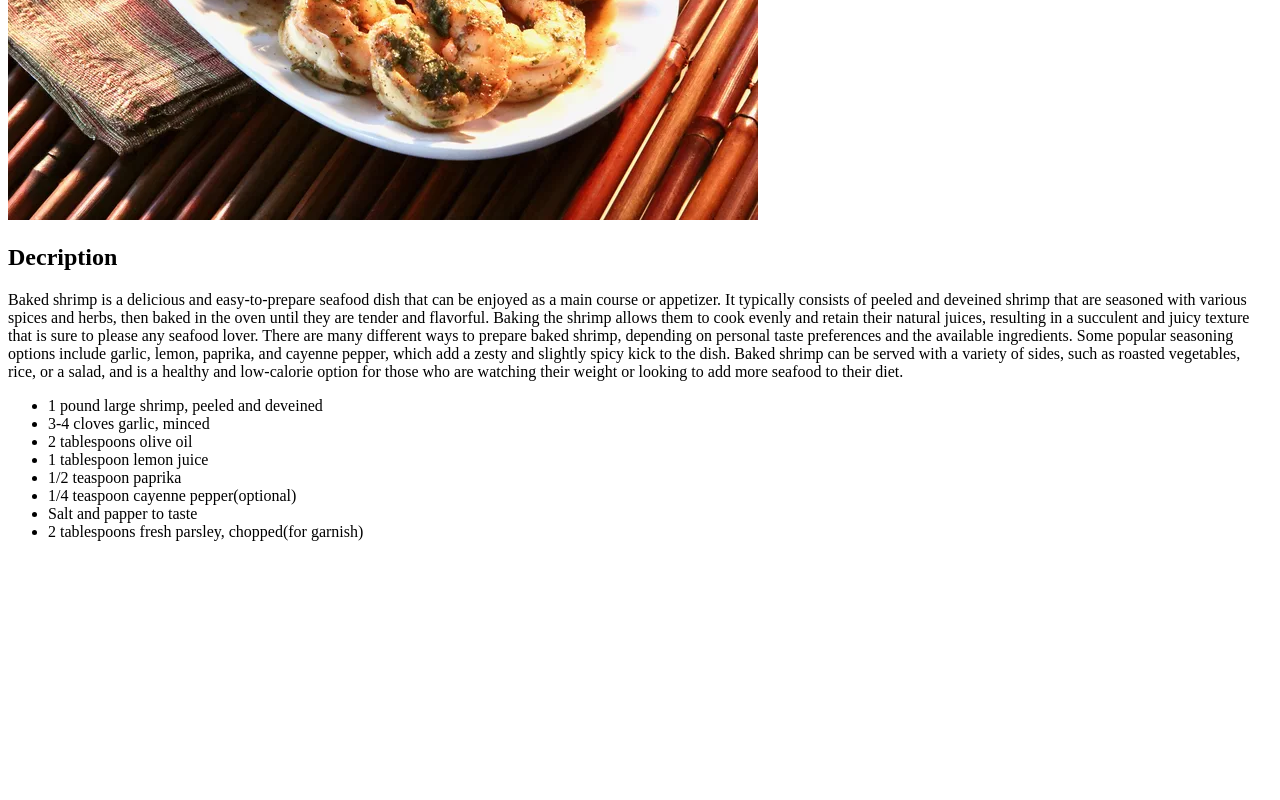
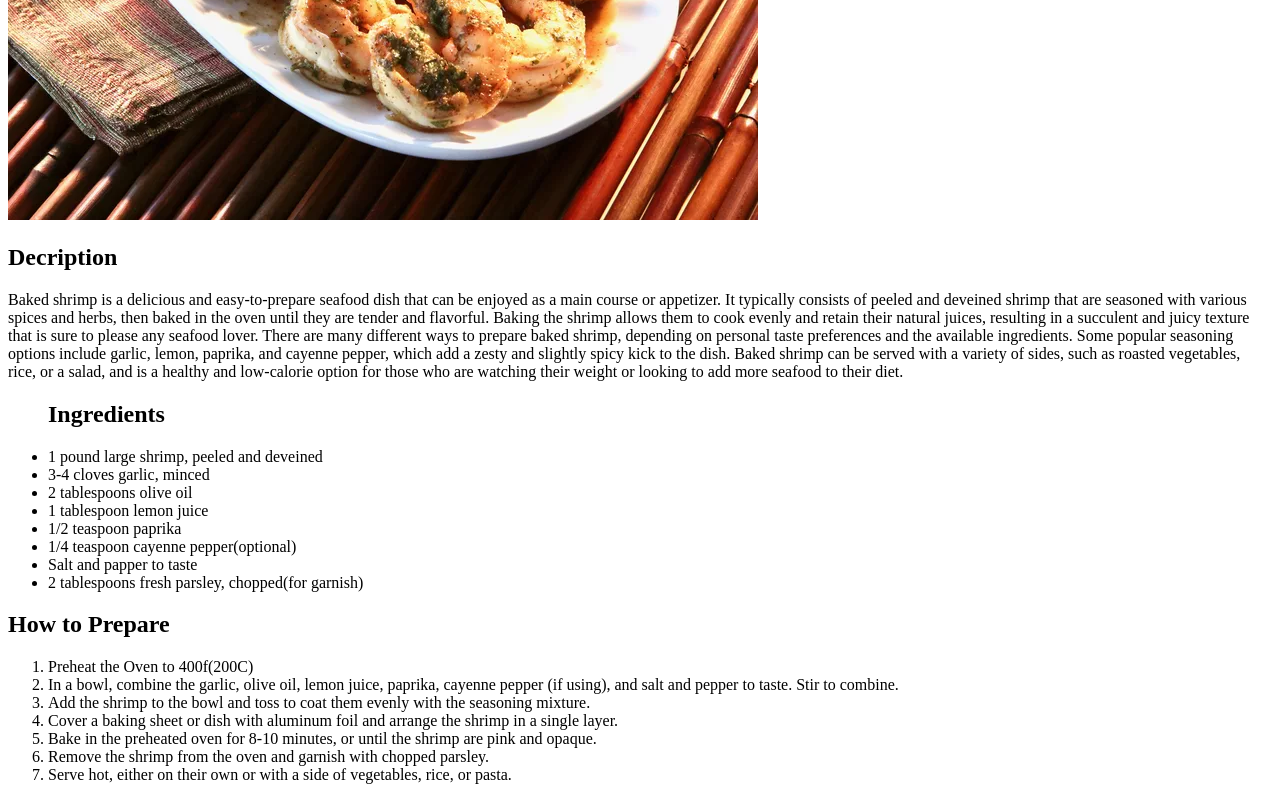
Before and after one commit to gaelfu/odin-recipes, a plain HTML site: page recipes/Baked-Shrimp.html in a window 1280 px wide. Shown: the part 360-1160 px from the top of the page. Before the commit the page ends 917 px from the top, so only its background shows below. Drawn offline with Linux system fonts and the light colour scheme.

Commit message:
I added how to prepare the baked shrimp

```diff
--- a/recipes/Baked-Shrimp.html
+++ b/recipes/Baked-Shrimp.html
@@ -12,6 +12,7 @@
 
             There are many different ways to prepare baked shrimp, depending on personal taste preferences and the available ingredients. Some popular seasoning options include garlic, lemon, paprika, and cayenne pepper, which add a zesty and slightly spicy kick to the dish. Baked shrimp can be served with a variety of sides, such as roasted vegetables, rice, or a salad, and is a healthy and low-calorie option for those who are watching their weight or looking to add more seafood to their diet.</p>
         <ul>
+            <h2>Ingredients</h2>
             <li>1 pound large shrimp, peeled and deveined</li>
             <li>3-4 cloves garlic, minced</li>
             <li>2 tablespoons olive oil</li>
@@ -21,6 +22,15 @@
             <li>Salt and papper to taste</li>
             <li>2 tablespoons fresh parsley, chopped(for garnish)</li>
         </ul>
-
+        <h2>How to Prepare</h2>
+        <ol>
+            <li>Preheat the Oven to 400f(200C)</li>
+            <li>In a bowl, combine the garlic, olive oil, lemon juice, paprika, cayenne pepper (if using), and salt and pepper to taste. Stir to combine.</li>
+            <li>Add the shrimp to the bowl and toss to coat them evenly with the seasoning mixture.</li>
+            <li>Cover a baking sheet or dish with aluminum foil and arrange the shrimp in a single layer.</li>
+            <li>Bake in the preheated oven for 8-10 minutes, or until the shrimp are pink and opaque.</li>
+            <li>Remove the shrimp from the oven and garnish with chopped parsley.</li>
+            <li>Serve hot, either on their own or with a side of vegetables, rice, or pasta.</li>
+        </ol>
     </body>
 </html>
```
Also changed, not shown: index.html (+1 -1 lines).
